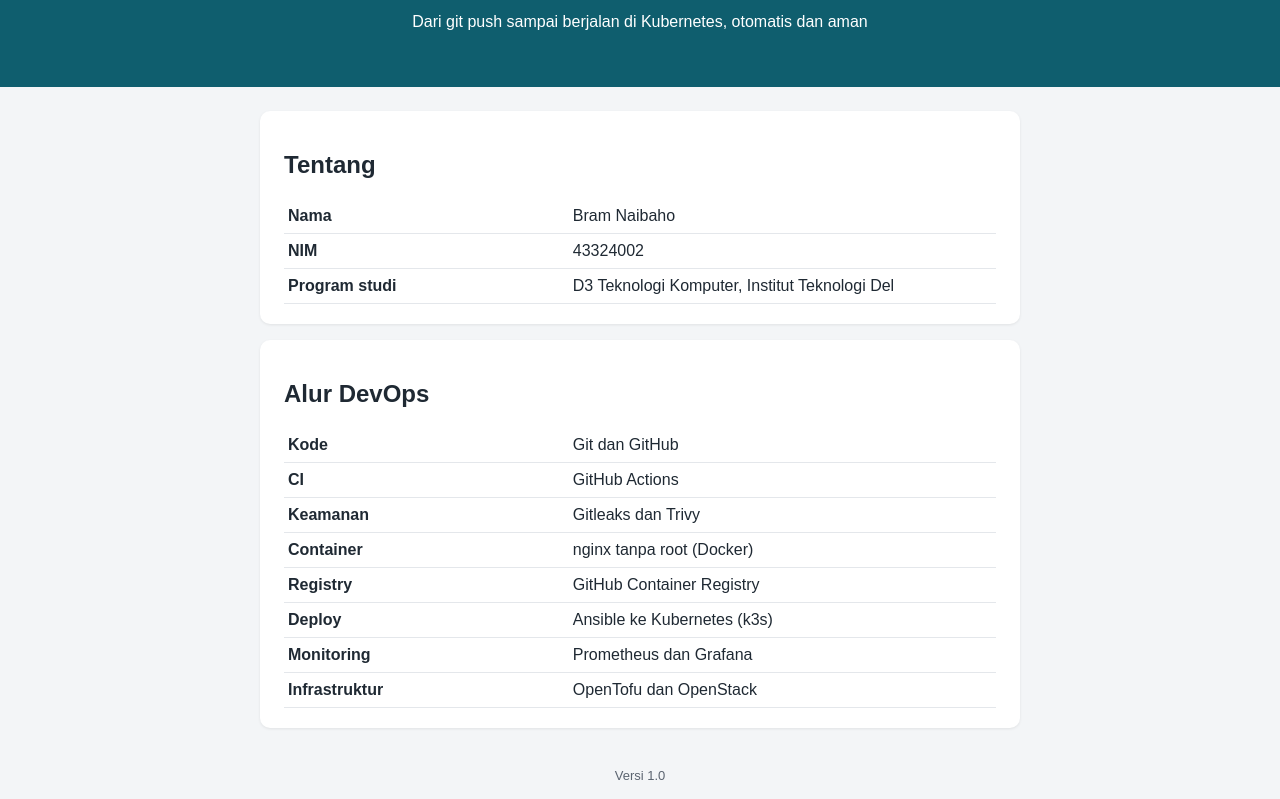
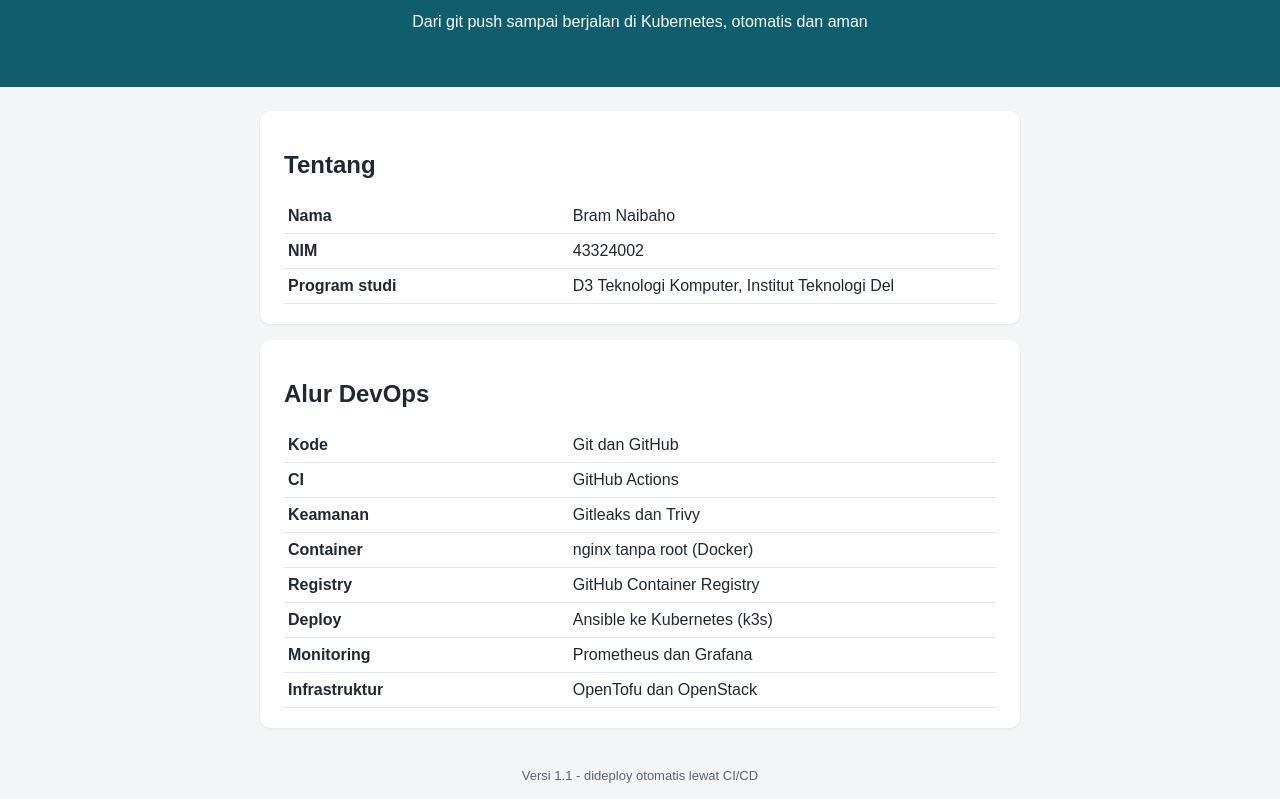
Before and after one commit to Bram-02/devops-website-bram, a plain HTML site: page app/index.html in a window 1280 px wide. Shown: the part 80-879 px from the top of the page. Drawn offline with Linux system fonts and the light colour scheme.

Commit message:
Rilis 1.1: perbarui footer

```diff
--- a/app/index.html
+++ b/app/index.html
@@ -45,6 +45,6 @@
       </table>
     </div>
   </main>
-  <footer>Versi 1.0</footer>
+  <footer>Versi 1.1 - dideploy otomatis lewat CI/CD</footer>
 </body>
 </html>
```
